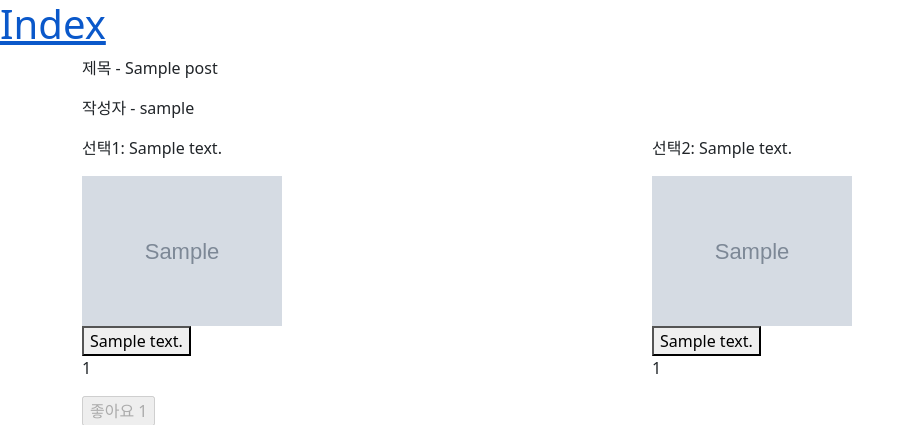
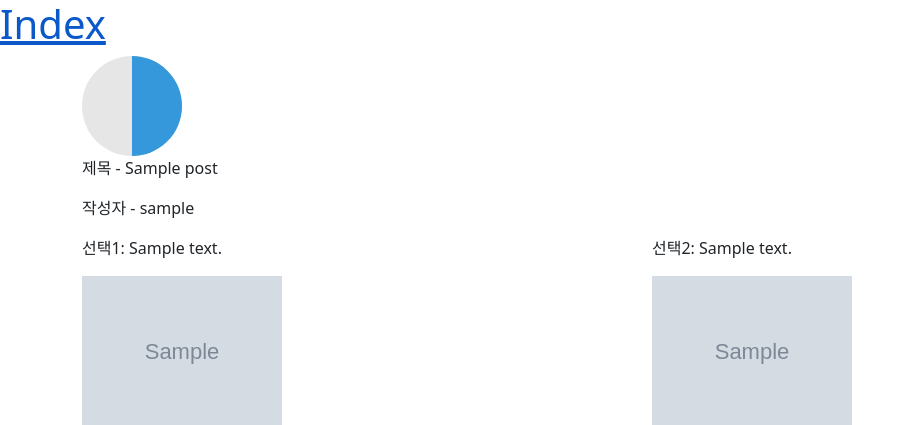
Before and after one commit to arrmadillo/django-balance_game, a Django app: page /posts/1/ in a window 1280 px wide. Shown: the top 425 px of the page, without its empty margins (0-915 px from the left). Run offline with Django 3.2, Linux system fonts and the light colour scheme; tables that the repository leaves empty hold one stand-in row (values such as "Sample post"); grey boxes marked "Sample" are stand-in pictures.

Commit message:
circle sample

```diff
--- a/posts/templates/posts/detail.html
+++ b/posts/templates/posts/detail.html
@@ -1,8 +1,40 @@
 {% extends 'base.html' %}
 {% load static %}
+{% block style %}
+<style>
+  .progress-circle {
+    position: relative;
+    width: 100px;
+    height: 100px;
+    border-radius: 50%;
+    background-color: #e6e6e6;
+  }
 
+  .progress-circle-inner {
+    position: absolute;
+    top: 0;
+    left: 0;
+    width: 100%;
+    height: 100%;
+    border-radius: 50%;
+    clip: rect(0, 50px, 100px, 0);
+    background-color: #3498db;
+    transform: rotate(-135deg);
+  }
+
+  .progress-circle-inner {
+    clip: rect(0, 50px, 100px, 0);
+    transform: rotate(-180deg);
+  }
+</style>
+{% endblock style %}
 {% block content %}
 <div class="container">
+
+<div class="progress-circle">
+  <div class="progress-circle-inner"></div>
+</div>
+
     <div class="row">
         <p>제목 - {{ post.title }}</p>
     </div>
@@ -39,6 +71,8 @@
         </div>
     </div>
 
+
+
     {# 게시글 좋아요 #}
     <form action="{% url 'posts:likes' post.pk %}" method="POST">
       {% csrf_token %}
--- a/templates/base.html
+++ b/templates/base.html
@@ -4,8 +4,10 @@
   <meta charset="UTF-8">
   <meta http-equiv="X-UA-Compatible" content="IE=edge">
   <meta name="viewport" content="width=device-width, initial-scale=1.0">
+  <link href="https://cdn.jsdelivr.net/npm/bootstrap@5.2.3/dist/css/bootstrap.min.css" rel="stylesheet" integrity="sha384-rbsA2VBKQhggwzxH7pPCaAqO46MgnOM80zW1RWuH61DGLwZJEdK2Kadq2F9CUG65" crossorigin="anonymous">
+  {% block style %}
+  {% endblock style %}
   <title>Document</title>
-  <link href="https://cdn.jsdelivr.net/npm/bootstrap@5.2.3/dist/css/bootstrap.min.css" rel="stylesheet" integrity="sha384-rbsA2VBKQhggwzxH7pPCaAqO46MgnOM80zW1RWuH61DGLwZJEdK2Kadq2F9CUG65" crossorigin="anonymous">
 </head>
 <body>
   <h1><a href="{% url 'posts:index' %}">Index</a></h1>
```
